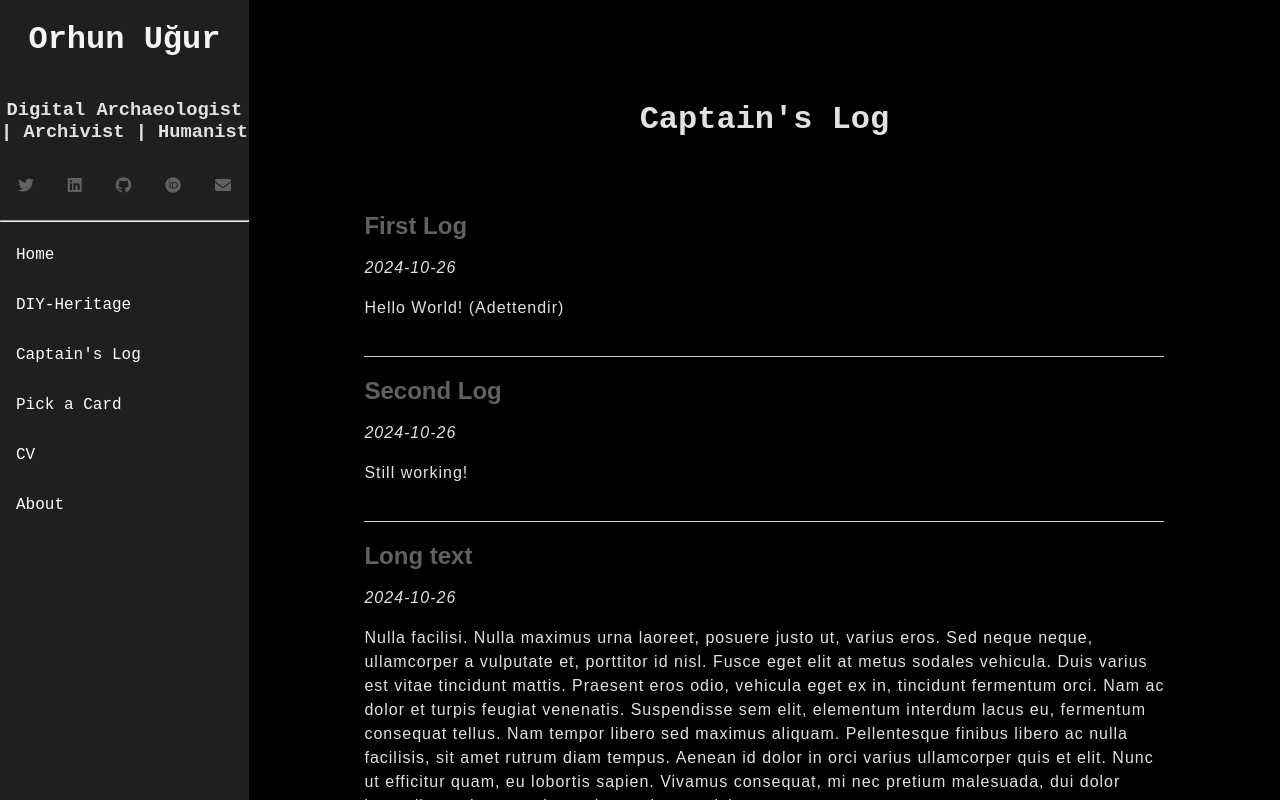
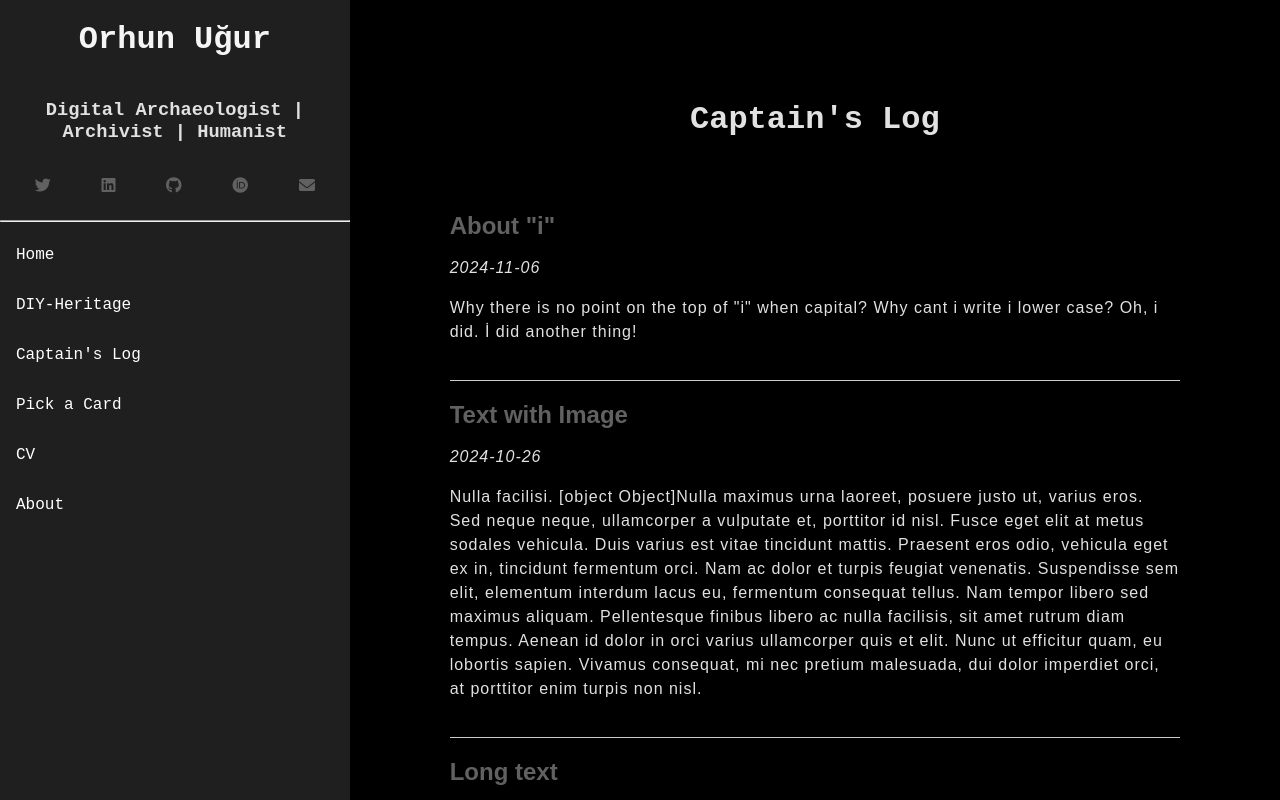
Before and after one commit to Zabandosk/orhunugur, a React (Create React App) app: page /clog in a window 1280 px wide. Built offline with nearby package versions, Linux system fonts and the light colour scheme.

Commit message:
responsive a bit

```diff
--- a/src/index.css
+++ b/src/index.css
@@ -47,7 +47,7 @@ h1 {
 .content {
   padding-right: 5rem;
   padding-left: 5rem;
-  width: 70%;
+  width: 85%;
   overflow-y: auto;
   height: 100vh;
 }
@@ -58,11 +58,14 @@ h1 {
 }
 /*************************SIDEBAR****************************/
 .sidebar {
-  width: 20%;
+
   height: auto;
   background-color: #1f1f1f;
   position: sticky;
   top: 0;
+  overflow-y: auto;
+  overflow-x: hidden;
+  height: 100vh;
 }
 
 .sidebar h3 {
@@ -75,10 +78,13 @@ h1 {
 display: none;
 }
 
+
+
 @media (max-width: 600px) {
 
   .content {
-    padding: 2rem;
+    padding-right: 2rem;
+    padding-left: 2rem;
     width: 100%;
     position: static;
   }
@@ -92,7 +98,7 @@ display: none;
   .sidebar.collapsed {
     position: fixed;
     width: 100%;
-
+height: auto;
   }
 
   .collapse-button {
@@ -133,7 +139,13 @@ display: none;
   padding: 0;
   display: flex;
   justify-content: space-evenly;
+  flex-wrap: wrap;
 }
+
+.navsocial li i:hover {
+  color: white;
+}
+
 
 i {
   color: #616161;
@@ -153,6 +165,8 @@ i {
   color: white;
   text-decoration: none;
   width: 100%;
+  overflow-wrap: break-word;
+  width: -webkit-fill-available;
 }
 
 .navpages li:hover {
--- a/src/pages/CV.js
+++ b/src/pages/CV.js
@@ -89,6 +89,7 @@ const CV = () => {
         <h2>Research Interests</h2>
         <p>Digital Humanities, Heritage Data Management, Everyday Heritage, Participatory Heritage, Personal Information Management, People's History, Usability</p>
       </section>
+
     </div>
 
     </Fragment>
--- a/src/pages/Clog.js
+++ b/src/pages/Clog.js
@@ -2,11 +2,14 @@ import React from 'react';
 import clogPosts from '../data/Logs';
 
 const Clog = () => {
+
+  const sortedPosts = clogPosts.sort((a, b) => b.id - a.id);
+
   return (
     <div className='content'>
       <h1>Captain's Log</h1>
       <div className="clog-container">
-      {clogPosts.map((post) => (
+        {sortedPosts.map((post) => (
           <div key={post.id} className="clog-post">
             <h2>{post.title}</h2>
             <p><em>{post.date}</em></p>
--- a/src/pages/Home.js
+++ b/src/pages/Home.js
@@ -36,14 +36,18 @@ Reach me out if you have anything to say!
 </p>
 
     <h1>Tasks:</h1>
-    <h2>tarot ve cv sayfalarını mobile sığar şekilde tasarlamak lazım. hroizontal açılmaya haıyır</h2>
-    <h2>git (hub olanı) çalış</h2>
-    <h2>büyük ekranda sayfanın uzunluğunu da sabitleyebilirim. Scrolla kaysınlar bi zahmet</h2>
+    <h3>tarot ve cv sayfalarını mobile sığar şekilde tasarlamak lazım. hroizontal açılmaya haıyır</h3>
+    <h3>git (hub olanı) çalış</h3>
+    <h3>büyük ekranda sayfanın uzunluğunu da sabitleyebilirim. Scrolla kaysınlar bi zahmet</h3>
     <h3>çift renk teması olabilir ama ileride </h3>
 complete basic pages:
+<ul>
 <li>about</li>
-<li>cv</li>
+<li>cv (Done, maybe last check)</li>
 <li>tarot</li>
+<li>sidebar'a da bir scroll gerekebilir belli bi sizedan sonra</li>
+</ul>
+<p>end of page</p>
         </div>
 
     </Fragment>
```
Lines whose indentation alone changed are shown as unchanged.
